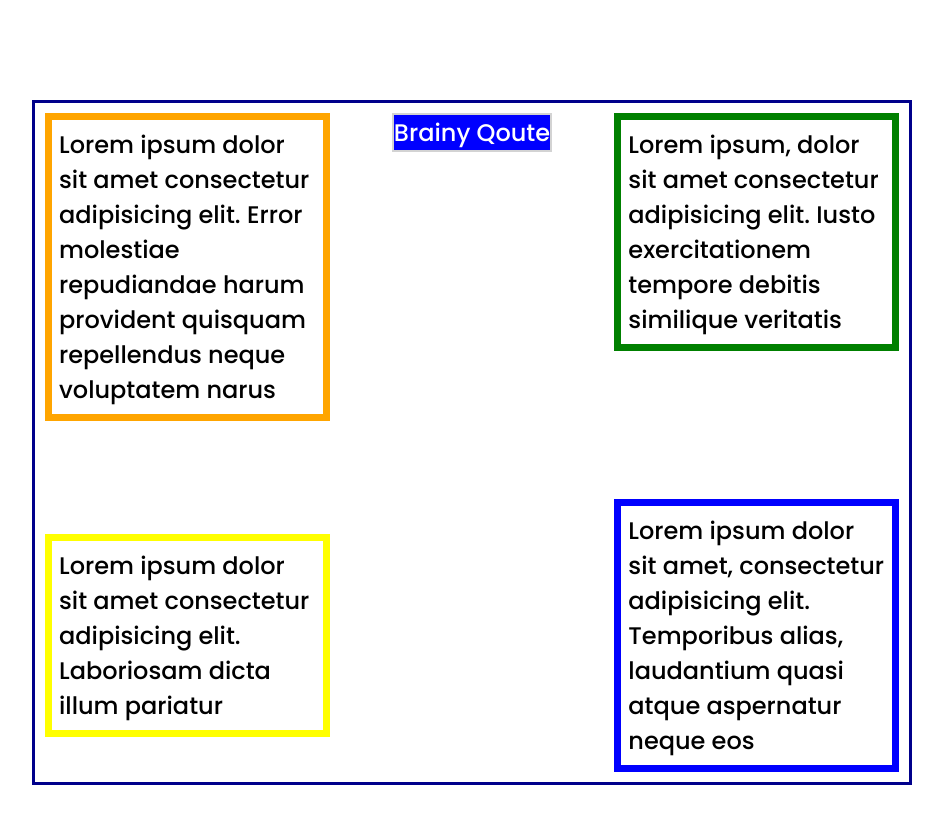
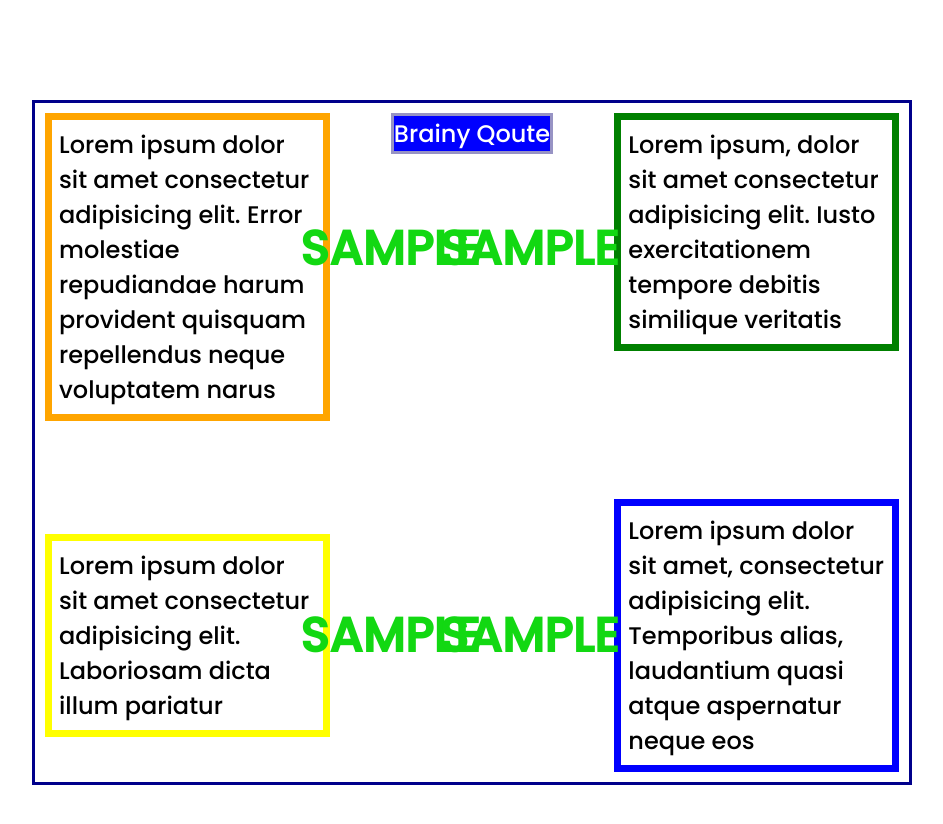
Before and after one commit to arefinbayazid/Brainy-Qoute, a plain HTML site: page index.html in a window 1280 px wide. Shown: the whole page, without its empty margins (168-1111 px from the left). Drawn offline with Linux system fonts and the light colour scheme.

Commit message:
simple watermark added

```diff
--- a/index.html
+++ b/index.html
@@ -17,19 +17,23 @@
         <div class="row">
             <div class="col_1">
                 <p>Lorem ipsum dolor sit amet consectetur adipisicing elit. Error molestiae repudiandae harum provident quisquam repellendus neque voluptatem narus</p>
+                <h1>SAMPLE</h1>
             </div>
             <div class="col_2">
                 <p>Brainy Qoute</p>
             </div>
             <div class="col_3">
                 <p>Lorem ipsum, dolor sit amet consectetur adipisicing elit. Iusto exercitationem tempore debitis similique veritatis</p>
+                <h1>SAMPLE</h1>
             </div>
             <div class="col_4">
                 <p>Lorem ipsum dolor sit amet consectetur adipisicing elit. Laboriosam dicta illum pariatur</p>
+                <h1>SAMPLE</h1>
             </div>
             <div class="col_5"></div>
             <div class="col_6">
                 <p>Lorem ipsum dolor sit amet, consectetur adipisicing elit. Temporibus alias, laudantium quasi atque aspernatur neque eos</p>
+                <h1>SAMPLE</h1>
             </div>
         </div>
     </div>
--- a/style.css
+++ b/style.css
@@ -15,10 +15,17 @@
     grid-row-gap: 40px;
     font-size: 1.5rem;
     font-weight: 500;
+    position: relative;
 }
 .col_1 p{
     border: 7px solid orange;
     padding: 7px;
+}
+.col_1 h1{
+    position: absolute;
+    top: 100px;
+    left: 255px;
+    color: rgb(18, 216, 18);
 }
 .col_2{
     text-align: center;
@@ -27,24 +34,37 @@
     background-color: blue;
     color: white;
     display: inline-block;
-    border: 2px solid lightgray;
+    border: 3px solid rgba(187, 183, 183, 0.808);
 }
 .col_3 p{
     border: 7px solid green;
     padding: 7px;
+}
+.col_3 h1{
+    position: absolute;
+    top: 100px;
+    right: 280px;
+    color: rgb(18, 216, 18);
 }
 .col_4 p{
     border: 7px solid yellow;
     margin-top: 73px;
     padding: 7px;
 }
+.col_4 h1{
+    position: absolute;
+    bottom: 100px;
+    left: 255px;
+    color: rgb(18, 216, 18);
+}
 .col_6 p{
     border: 7px solid blue;
     padding: 7px;
     margin-top: 38px;
 }
-
-/*
-.col_1, .col_2, .col_3, .col_4, .col_5, .col_6{
-    border: 1px solid red;
-} */
+.col_6 h1{
+    position: absolute;
+    bottom: 100px;
+    right: 280px;
+    color: rgb(18, 216, 18);
+}
```
